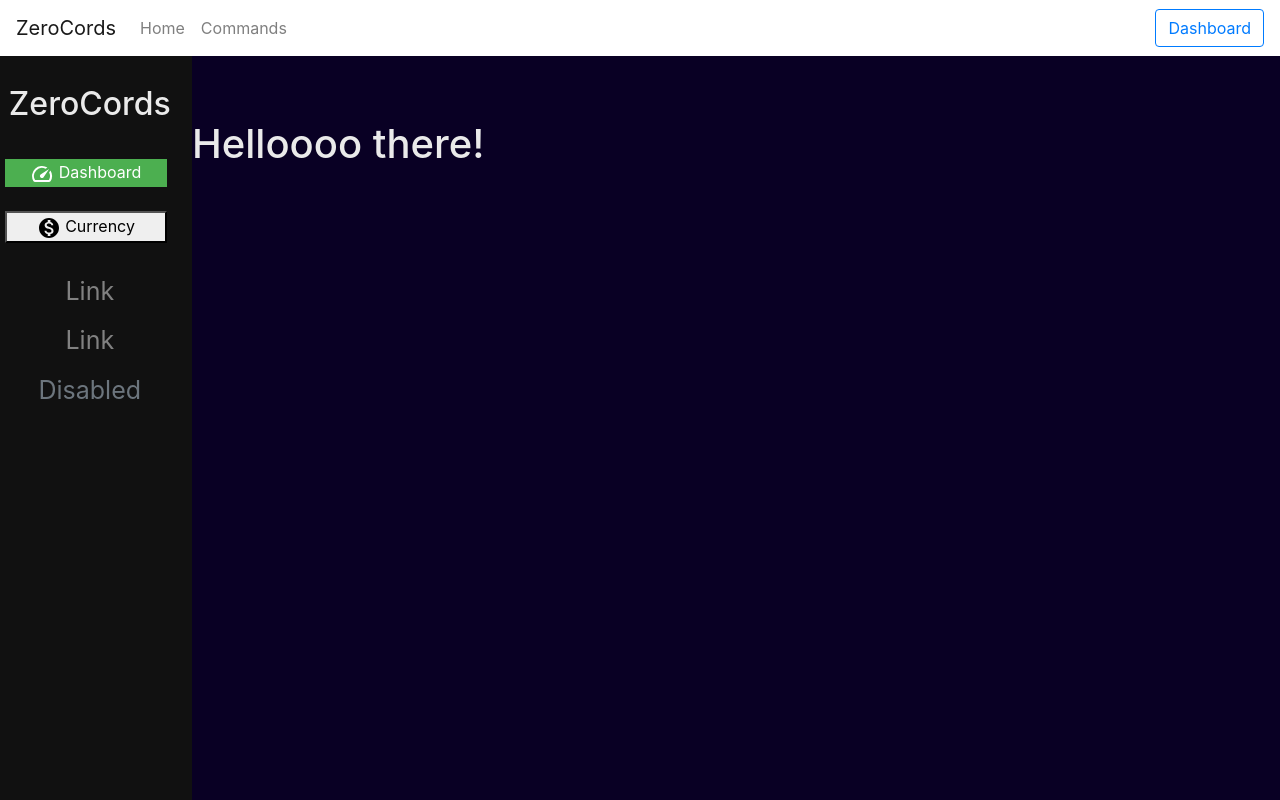
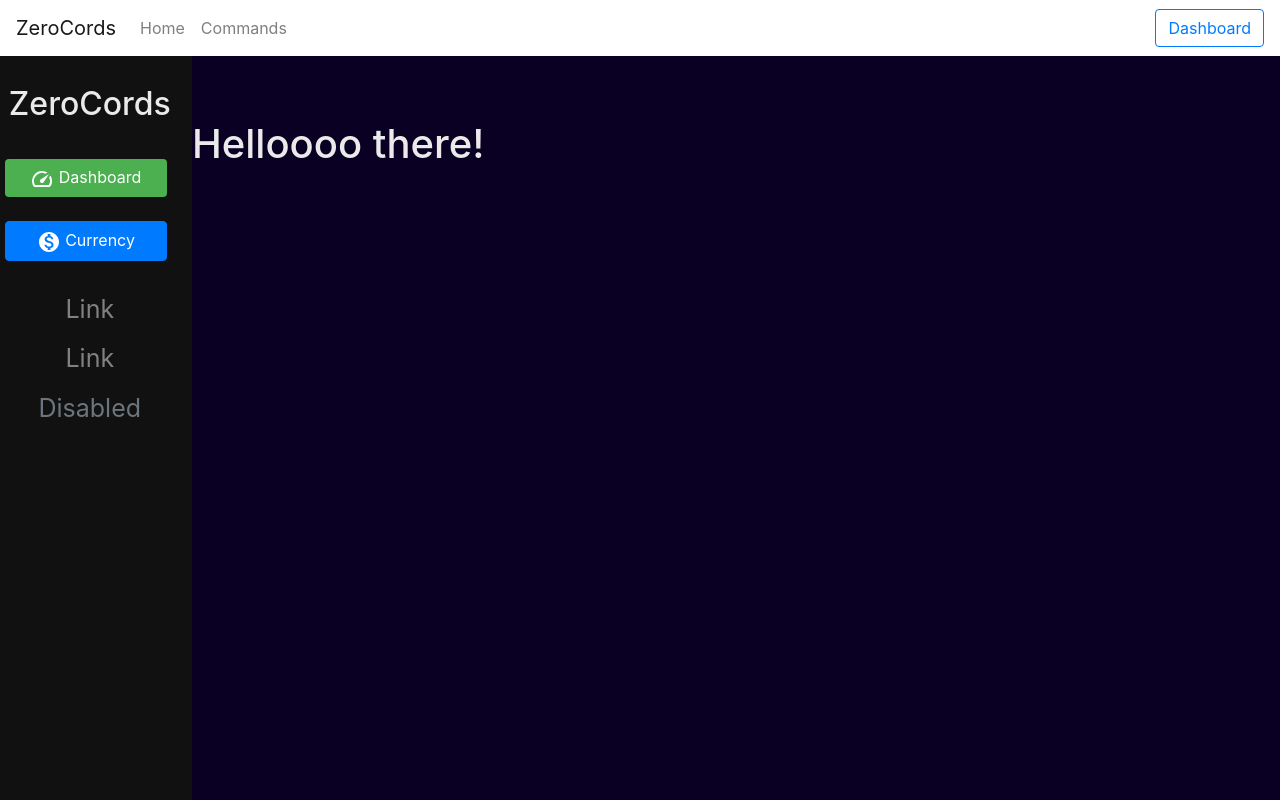
Before and after one commit to Dukt-Hosting/web-zerocords, a Next.js app: page /dashboard in a window 1280 px wide. Built offline with nearby package versions, Linux system fonts and the light colour scheme.

Commit message:
Re-add react-bootstrap buttons because I DONT KNOW CSS. AHHHHHHHHHHHhhh

```diff
--- a/components/SideBar.js
+++ b/components/SideBar.js
@@ -12,8 +12,8 @@ export default function SideBar(props) {
                             ZeroCords
                         </h2>
                     </Container> {' '}<br/>
-                        <button className={styles.sideButton} style={{width:"100%", textAlign:"center"}} variant="primary"><Speed/> Dashboard </button><br/>
-                        <button style={{width:"100%", textAlign:"center"}} variant="primary"><MonetizationOn/> Currency </button><br/>
+                    <Button className={styles.sideButton} style={{width:"100%", textAlign:"center"}} variant="primary"><Speed/> Dashboard </Button><br/>
+                    <Button style={{width:"100%", textAlign:"center"}} variant="primary"><MonetizationOn/> Currency </Button><br/>
                     <Nav.Link eventKey="link-1">Link</Nav.Link>
                     <Nav.Link eventKey="link-2">Link</Nav.Link>
                     <Nav.Link eventKey="disabled" disabled>
```
